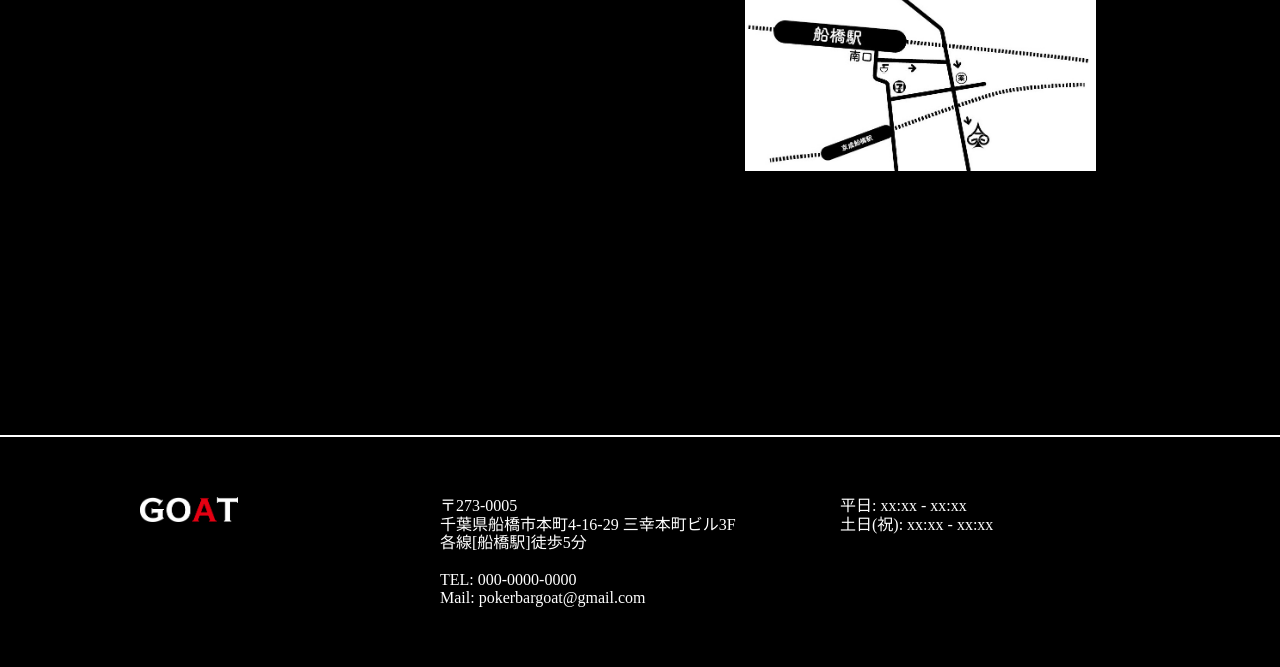
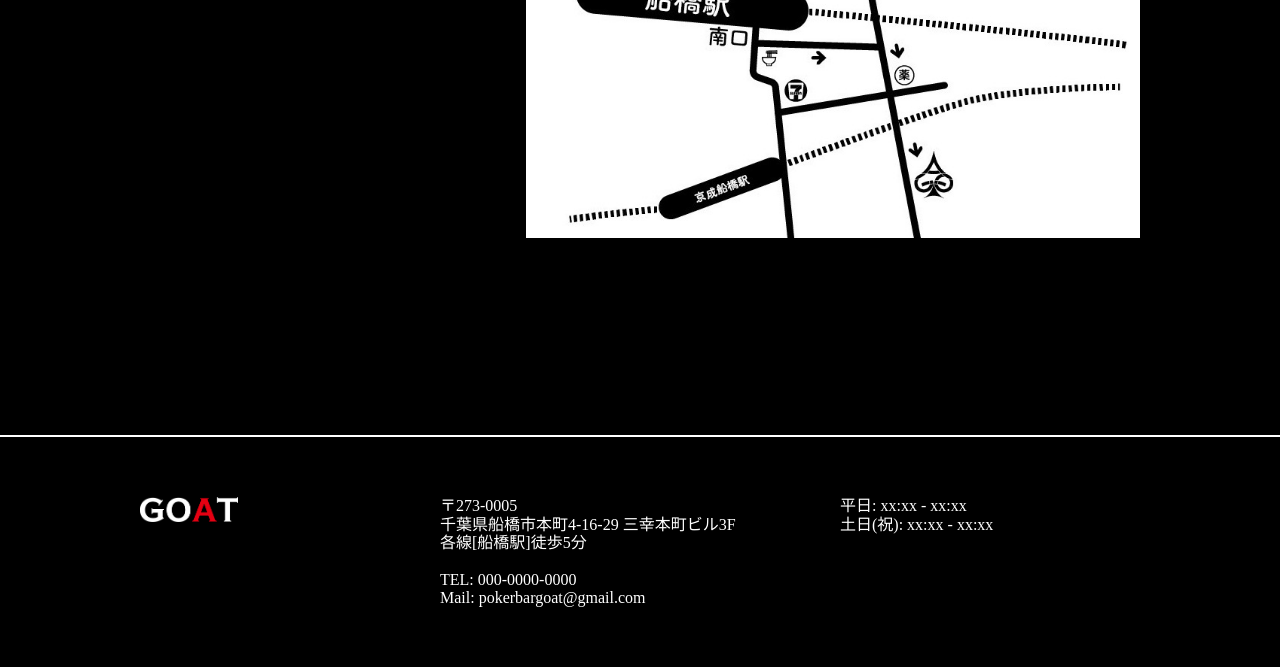
Before and after one commit to hara-94/goat, a PHP site: page /index.html in a window 1280 px wide. Shown: the part 3614-4281 px from the top of the page. Run offline with PHP 8.4, Linux system fonts and the light colour scheme.

Commit message:
fix: 細かいlayout

```diff
--- a/asset/css/style.css
+++ b/asset/css/style.css
@@ -608,11 +608,11 @@ th {
   position: absolute;
   top: 0;
   left: 0;
-  width: 45vw;
+  width: 40vw;
 }
 .access__space {
   position: relative;
-  width: 45vw;
+  width: 40vw;
 }
 .access__space:before {
   content: "";
@@ -621,7 +621,6 @@ th {
   padding-top: 60vw;
 }
 .access__content {
-  width: 45%;
   display: flex;
   flex-direction: column;
   align-items: center;
@@ -639,7 +638,7 @@ th {
 }
 .access__map {
   margin-top: 45px;
-  width: 80%;
+  width: 100%;
 }
 
 .footer {
--- a/asset/scss/component/_access.scss
+++ b/asset/scss/component/_access.scss
@@ -16,12 +16,12 @@
     position: absolute;
     top: 0;
     left: 0;
-    width: 45vw;
+    width: 40vw;
   }
 
   &__space {
     position: relative;
-    width: 45vw;
+    width: 40vw;
 
     &:before {
       content: "";
@@ -32,7 +32,6 @@
   }
 
   &__content {
-    width: 45%;
     display: flex;
     flex-direction: column;
     align-items: center;
@@ -53,6 +52,6 @@
 
   &__map {
     margin-top: 45px;
-    width: 80%;
+    width: 100%;
   }
 }
```
